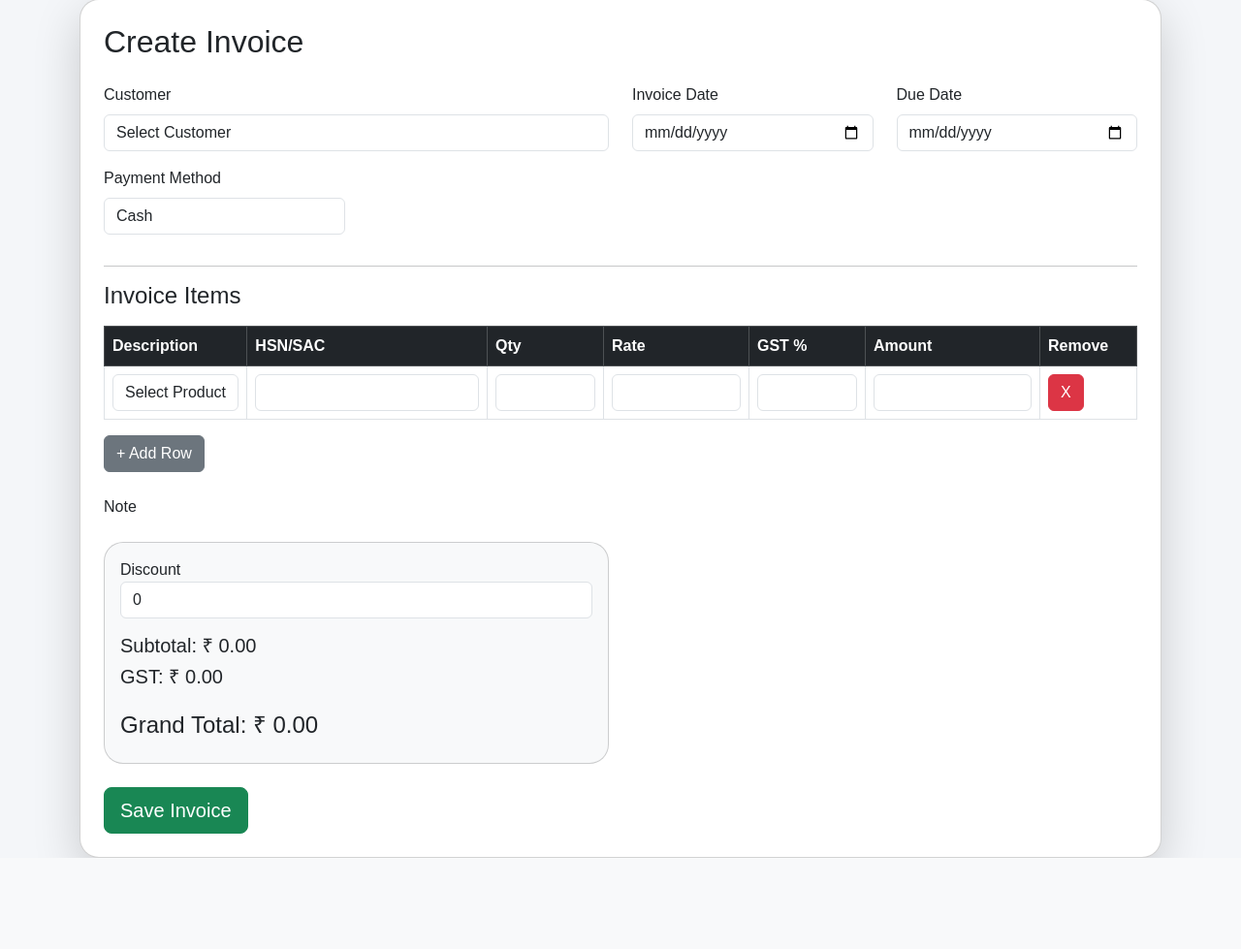
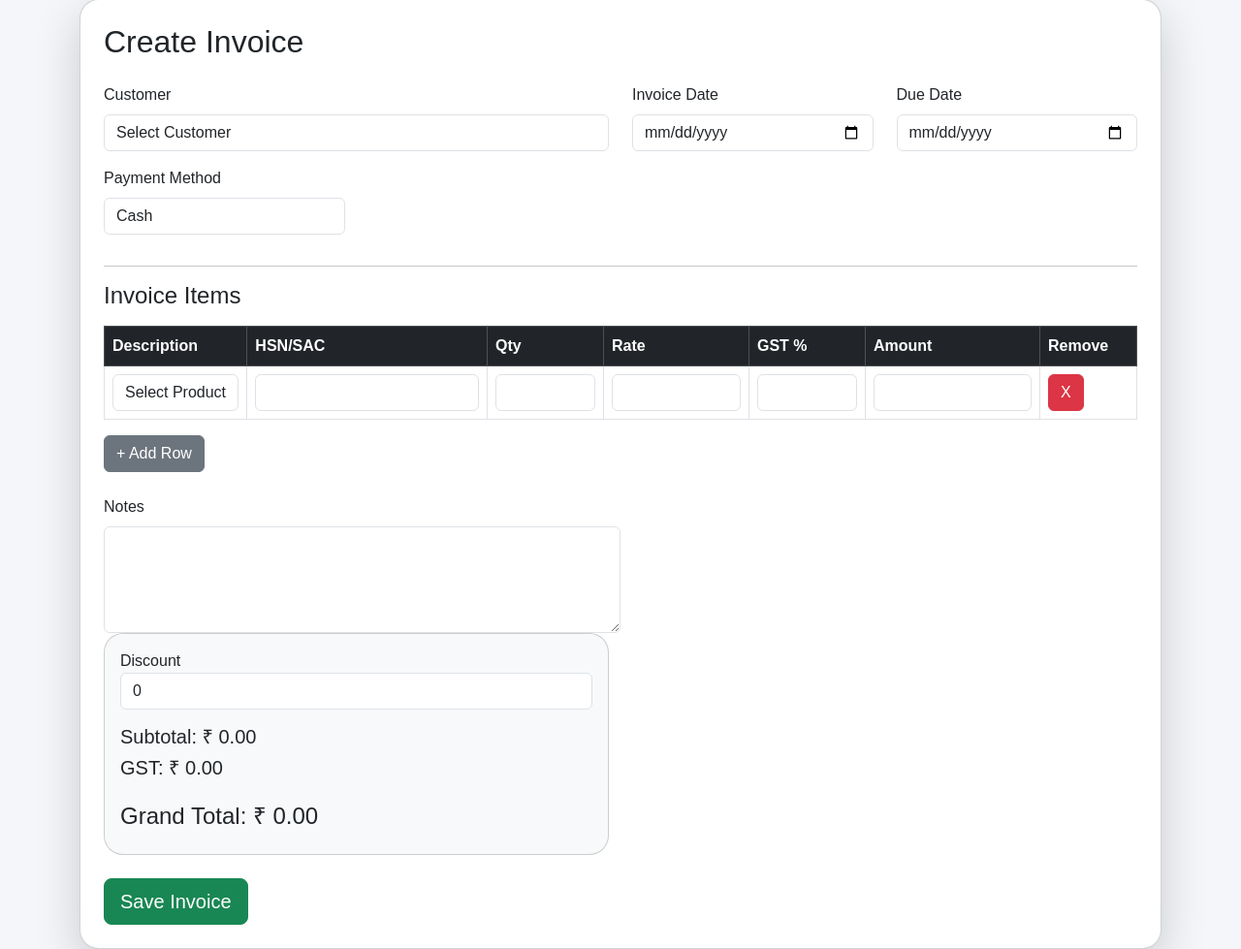
Before and after one commit to Daredevil2810/InvoiceGenerator, a Django app: page /create-invoice/ in a window 1280 px wide. Shown: the part 81-1060 px from the top of the page at 97% size. Before the commit the page ends 966 px from the top, so only its background shows below. Run offline with Django 5.2, Linux system fonts and the light colour scheme; the visitor is signed in with stand-in values (Sample User, id 1); data comes from the database, SQL or seed files in the repository; data that the repository does not hold is empty.

Commit message:
changed notes and views for that

```diff
--- a/invoices/templates/invoices/base.html
+++ b/invoices/templates/invoices/base.html
@@ -59,7 +59,11 @@
                 </a>
 
                 <a href="/logout/"
-                class="btn btn-danger">
+                class="btn btn-danger"
+                onclick="return confirm(
+                    'Are you sure you want to delete this invoice?'
+                    )"
+                >
                     Logout
                 </a>
 
--- a/invoices/templates/invoices/create_invoice.html
+++ b/invoices/templates/invoices/create_invoice.html
@@ -238,9 +238,16 @@
 
         </button>
 
-        <div class="mb-3">
-            <label class="form-label">Note</label>
-            {{ form.notes }}
+        <div class="col-md-6">
+
+            <label class="form-label">
+                Notes
+            </label>
+
+            <textarea name="notes"
+                    class="form-control"
+                    rows="4"></textarea>
+
         </div>
 
         <div class="row">
--- a/invoices/views.py
+++ b/invoices/views.py
@@ -482,6 +482,7 @@ def create_invoice(request):
             due_date=request.POST.get(
                 'due_date'
             ),
+            notes=request.POST.get('notes'),
             discount=Decimal(
                 request.POST.get(
                     'discount',
```
